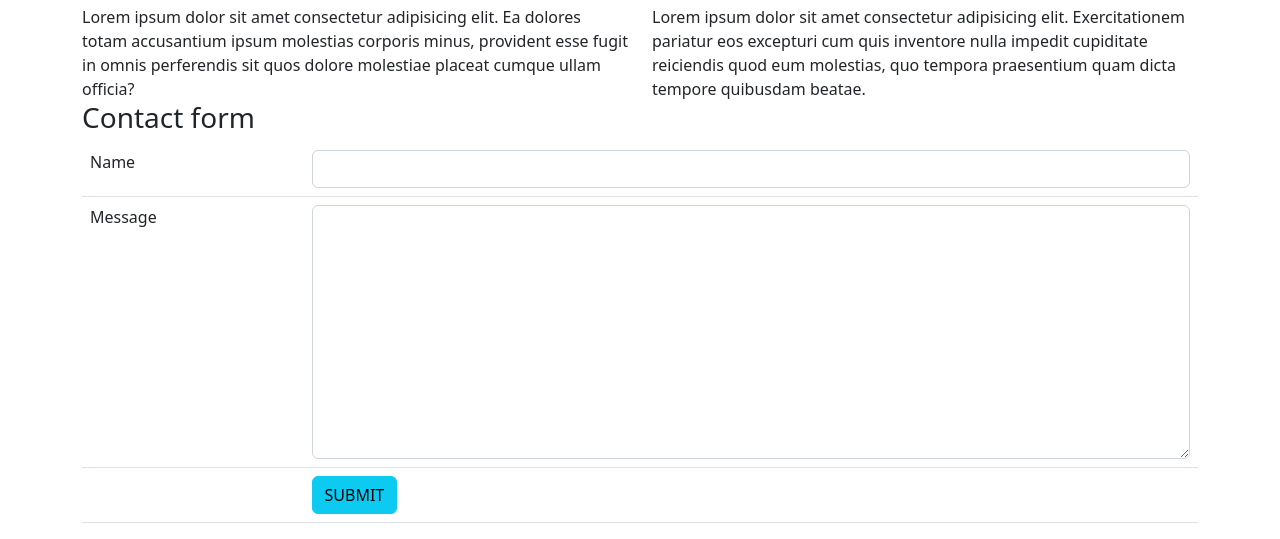
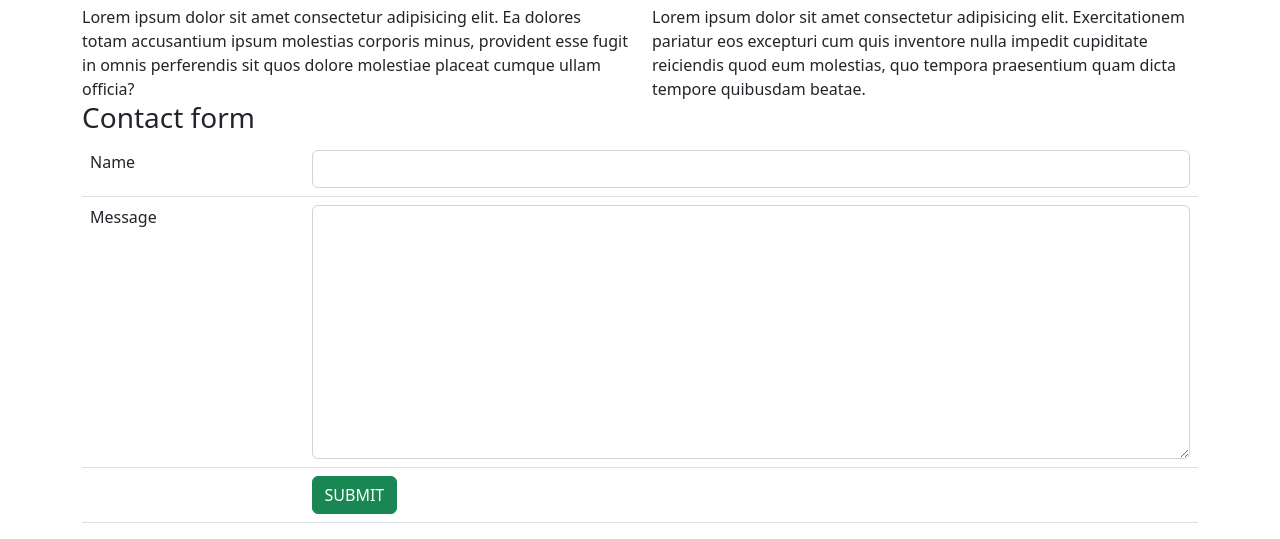
Before and after one commit to RahealMiya/mean-stack, a plain HTML site: page college.html in a window 1280 px wide. Shown: the part 287-826 px from the top of the page. Drawn offline with nearby package versions, Linux system fonts and the light colour scheme.

Commit message:
button changed

```diff
--- a/college.html
+++ b/college.html
@@ -53,7 +53,7 @@
                 </tr>
                 <tr>
                     <td></td>
-                    <td><button class="btn btn-info">SUBMIT</button></td>
+                    <td><button class="btn btn-success">SUBMIT</button></td>
                 </tr>
             </table></div>
         </div>
```
